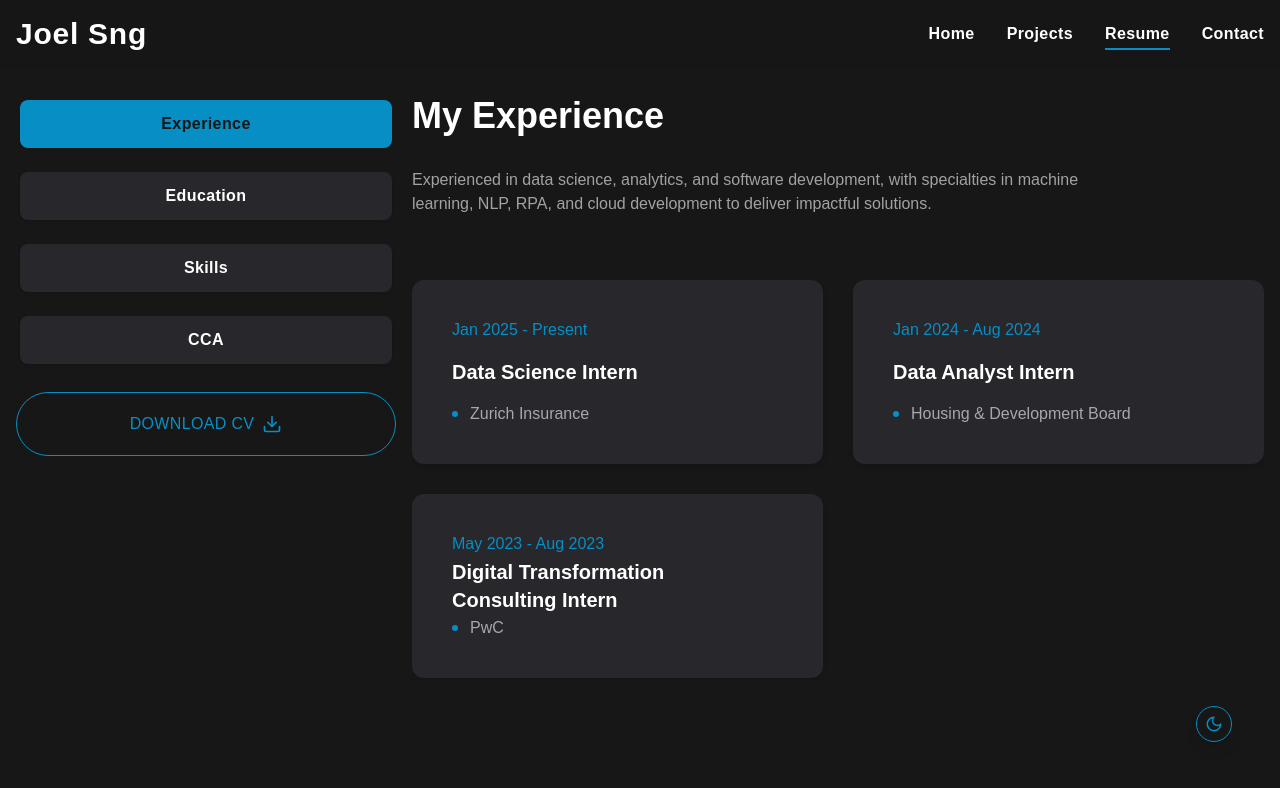
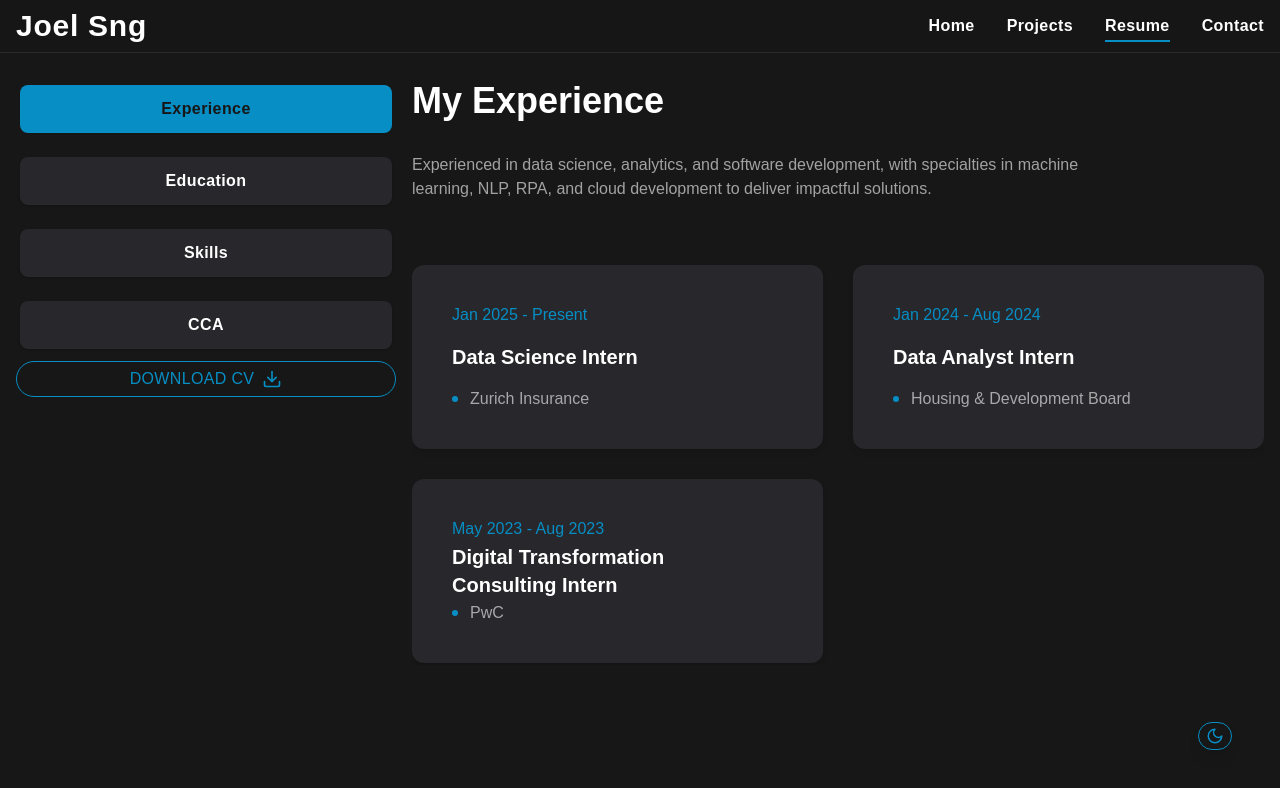
Before and after one commit to JoelSngZhenWei/portfolio_joel, a Next.js app in the folder portfolio_joel_1/: page /resume in a window 1280 px wide. Shown: the top 788 px of the page. Built offline with nearby package versions, Linux system fonts and the light colour scheme.

Commit message:
changes to nav bar test

```diff
--- a/portfolio_joel_1/app/page.tsx
+++ b/portfolio_joel_1/app/page.tsx
@@ -6,7 +6,7 @@ import Stats from "@/components/Stats";
 
 export default function Home() {
   return (
-    <section className="h-full xl:px-16">
+    <section className="h-full mt-2 lg:mt-0 lg:px-16">
       <div className="container mx-auto h-full lg:-mb-10">
         <div className="flex flex-col lg:flex-row items-center justify-center lg:gap-20 lg:pt-9 lg:pb-24">
           {/* text */}
@@ -22,7 +22,7 @@ export default function Home() {
             </p>
             {/* btn and socials */}
             <div className="flex flex-row justify-center items-center gap-6">
-              <Button variant="outline" size="lg" className="uppercase lg:text-lg">
+              <Button variant="outline" className="uppercase lg:text-lg h-9 lg:h-10 px-6">
                 <a href="/assets/resume_joelsng.pdf" download="resume_joelsng.pdf" className='flex items-center gap-2'>
                   <span>Download CV</span>
                   <FiDownload className="text-xl" />
--- a/portfolio_joel_1/app/projects/page.tsx
+++ b/portfolio_joel_1/app/projects/page.tsx
@@ -78,7 +78,10 @@ export default function Projects() {
                 </div>
                 {/* title */}
                 <h2 className="text-[30px] xl:text-[42px] font-bold leading-none text-primary-foreground group-hover:text-accent transition-all duration-500">
-                  {project.title}
+                  <Link href={project.href}
+                  >
+                    {project.title}
+                  </Link>
                 </h2>
                 {/* description */}
                 <p className="text-primary-foreground/60 text-sm">{project.description}</p>
--- a/portfolio_joel_1/app/resume/page.tsx
+++ b/portfolio_joel_1/app/resume/page.tsx
@@ -223,14 +223,14 @@ export default function Resume() {
     >
       <div className='container mx-auto'>
         <Tabs defaultValue='experience' className='flex flex-col lg:flex-row gap-4'>
-          <div className="flex flex-col w-full lg:max-w-[380px] mx-auto lg:mx-0 gap-6">
+          <div className="flex flex-col w-full lg:max-w-[380px] mx-auto lg:mx-0 gap-2">
             <TabsList className="flex flex-row justify-center lg:justify-start w-full gap-2 lg:gap-6 lg:flex-col">
               <TabsTrigger value="experience" className="bg-secondary px-4 flex-grow lg:flex-grow-0">Experience</TabsTrigger>
               <TabsTrigger value="education" className="bg-secondary px-4 flex-grow lg:flex-grow-0">Education</TabsTrigger>
               <TabsTrigger value="skills" className="bg-secondary px-4 flex-grow lg:flex-grow-0">Skills</TabsTrigger>
               <TabsTrigger value="cca" className="bg-secondary px-4 flex-grow lg:flex-grow-0">CCA</TabsTrigger>
             </TabsList>
-            <Button variant="outline" size="lg" className="uppercase w-full lg:w-auto">
+            <Button variant="outline" className="uppercase w-full lg:w-auto h-9">
               <a href="/assets/resume_joelsng.pdf" download="resume_joelsng.pdf" className="flex text-xs lg:text-base items-center justify-center gap-2 w-full">
                 <span>Download CV</span>
                 <FiDownload className="text-xl" />
@@ -253,7 +253,7 @@ export default function Resume() {
                   <ul className='grid grid-cols-1 lg:grid-cols-2 gap-[30px] '>
                     {experience.items.map((item, index) => {
                       return (
-                        <li key={index} className='bg-secondary h-[136px] py-4 px-6 lg:h-[184px] lg:py-6 lg:px-10 rounded-xl flex flex-col justify-center items-center lg:items-start shadow-md'>
+                        <li key={index} className='bg-secondary h-[120px] py-4 px-6 lg:h-[184px] lg:py-6 lg:px-10 rounded-xl flex flex-col justify-center items-center lg:items-start shadow-md'>
                           <span className='text-accent text-sm lg:text-base'>{item.duration}</span>
                           <div className='flex w-full items-center max-w-[290px] min-h-[30px] lg:min-h-[60px] justify-center lg:justify-normal'>
                             <h3 className='text-base lg:text-xl  font-bold'>{item.position}</h3>
@@ -285,7 +285,7 @@ export default function Resume() {
                   <ul className='grid grid-cols-1 lg:grid-cols-2 gap-[30px] '>
                     {education.items.map((item, index) => {
                       return (
-                        <li key={index} className='bg-secondary h-[136px] py-4 px-6 lg:h-[184px] lg:py-6 lg:px-10 rounded-xl flex flex-col justify-center items-center lg:items-start gap-1 shadow-md'>
+                        <li key={index} className='bg-secondary h-[120px] py-4 px-6 lg:h-[184px] lg:py-6 lg:px-10 rounded-xl flex flex-col justify-center items-center lg:items-start gap-1 shadow-md'>
                           <span className='text-accent text-sm lg:text-base'>{item.duration}</span>
                           <div className='flex w-full items-center max-w-[290px] min-h-[30px] lg:min-h-[60px] justify-center lg:justify-normal'>
                             <h3 className='text-base lg:text-xl  font-bold'>{item.degree}</h3>
@@ -408,7 +408,7 @@ export default function Resume() {
                   <ul className='grid grid-cols-1 lg:grid-cols-1 gap-[15px] '>
                     {cca.items.map((item, index) => {
                       return (
-                        <li key={index} className='bg-secondary h-[136px] py-4 px-6 lg:h-[184px] lg:py-6 lg:px-10 rounded-xl flex flex-col justify-center items-center lg:items-start '>
+                        <li key={index} className='bg-secondary h-[120px] py-4 px-6 lg:h-[184px] lg:py-6 lg:px-10 rounded-xl flex flex-col justify-center items-center lg:items-start '>
                           <span className='text-accent text-sm lg:text-base'>{item.duration}</span>
                           <div className='flex w-full items-center max-w-[290px] min-h-[30px] lg:min-h-[60px] justify-center lg:justify-normal'>
                             <h3 className='text-base lg:text-xl  font-bold'>{item.position}</h3>
--- a/portfolio_joel_1/components/ThemeButton.tsx
+++ b/portfolio_joel_1/components/ThemeButton.tsx
@@ -23,8 +23,7 @@ export function ThemeToggleButton() {
   return (
     <Button
       variant="themechange"
-      size='icon'
-      className="lg:shadow-lg overflow-hidden"
+      className="lg:shadow-lg overflow-hidden h-7 w-7"
       onClick={toggleTheme}
       aria-label="Toggle theme"
     >
--- a/portfolio_joel_1/components/header.tsx
+++ b/portfolio_joel_1/components/header.tsx
@@ -8,8 +8,8 @@ import { ThemeToggleButton } from "./ThemeButton";
 
 export function Header() {
   return (
-    <header className="sticky top-0 z-50 bg-primary/80 backdrop-blur-sm">
-      <div className=" lg:py-4 px-4">
+    <header className="sticky top-0 z-50 bg-primary/80 backdrop-blur-sm border-b border-secondary">
+      <div className="py-1 lg:py-2 px-4">
         <div className="container mx-auto flex justify-between items-center">
           <div className="lg:hidden">
             <MobileNav2 />
```
